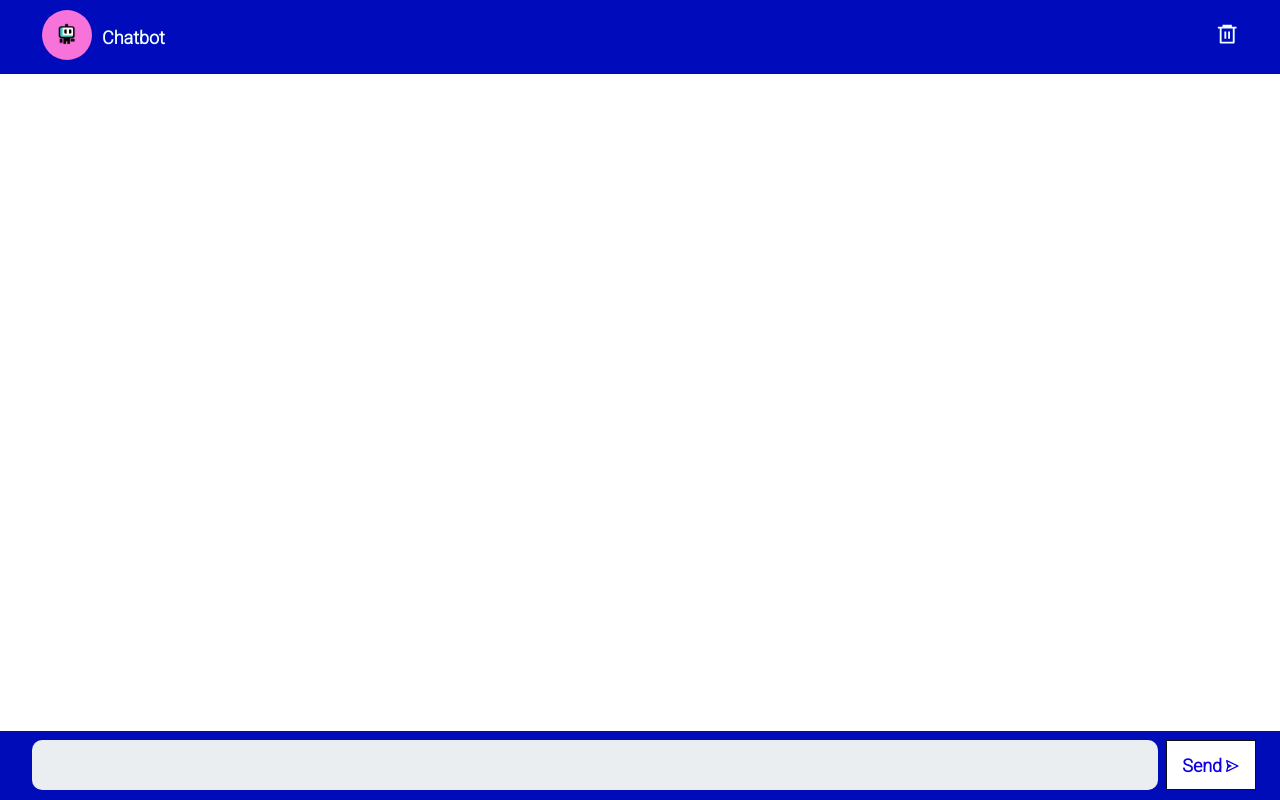
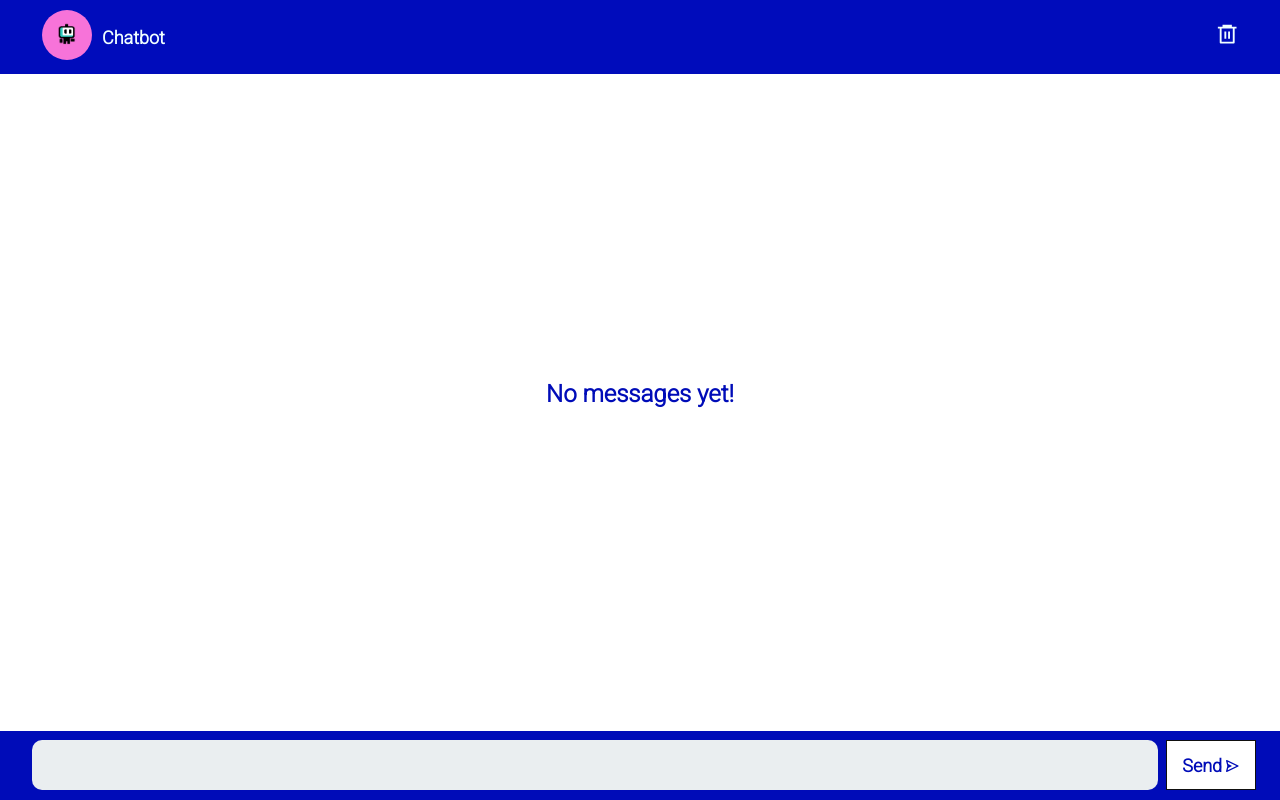
Before and after one commit to Deependra-Negi/chatbot, a React (Create React App) app: page / in a window 1280 px wide. Built offline with nearby package versions, Linux system fonts and the light colour scheme.

Commit message:
color correction

```diff
--- a/src/components/ChatWindow.jsx
+++ b/src/components/ChatWindow.jsx
@@ -10,6 +10,7 @@ function ChatWindow({chatFlag}) {
   const scrollRef = useRef();
   const [msg, setMsg] = useState("");
   const [data, setData] = useState([]);
+  const [empty, setEmpty] = useState(true);
 
     useEffect(() => {
     //to scroll into view of new message
@@ -20,8 +21,10 @@ function ChatWindow({chatFlag}) {
 
   useEffect(() => {
     if (msgs == null) {
+      setEmpty(true);
       setData([])
     } else {
+      setEmpty(false);
       setData(JSON.parse(msgs))
     }
   }, [msgs,chatFlag])
@@ -56,12 +59,15 @@ function ChatWindow({chatFlag}) {
   }
   return (
     <div className={styles.chatWindow}>
-
-      <div >{data.length>0 ? data.map((el) => {
+      {empty ?
+        <div className={styles.emptyMsg}>
+          <h2>No messages yet!</h2>
+        </div> :
+        <div >{data.length > 0 ? data.map((el) => {
           return (
             <div key={uuid()} className={styles.container}>
               <div className={styles.reply}>
-            <Reply reply={el}/>
+                <Reply reply={el} />
               </div>
               <div ref={scrollRef} className={styles.user}>
                 <Message message={el} />
@@ -69,7 +75,7 @@ function ChatWindow({chatFlag}) {
             </div>
           )
         }) : <div></div>}
-      </div>
+        </div>}
       <div className={styles.footer}>
         <div className={styles.inputCont}>
           <input value={msg} onChange={handleChange} onKeyPress={handleEnter} type="text" />
@@ -80,7 +86,6 @@ function ChatWindow({chatFlag}) {
           </button>
         </div>
       </div>
-
     </div>
   )
 }
--- a/src/components/ChatWindow.module.css
+++ b/src/components/ChatWindow.module.css
@@ -8,6 +8,14 @@
 .chatWindow{
     display: flex;
     flex-direction: column;
+}
+.emptyMsg{
+    height: 80vh;
+    display: flex;
+    justify-content: center;
+    align-items: center;
+    color: #000cb8;
+    font-weight: 700;
 }
 .user{
     display: flex;
@@ -49,7 +57,7 @@
     background-color: #fff;
     border: none;
     font-weight: bold;
-    color: #0f00e6;
+    color: #000cb8;
     font-size: large;
     border: 1px solid rgb(15, 15, 15);
     align-items: center;
```
Also changed, not shown: public/empty.png (added). Lines whose indentation alone changed are shown as unchanged.
